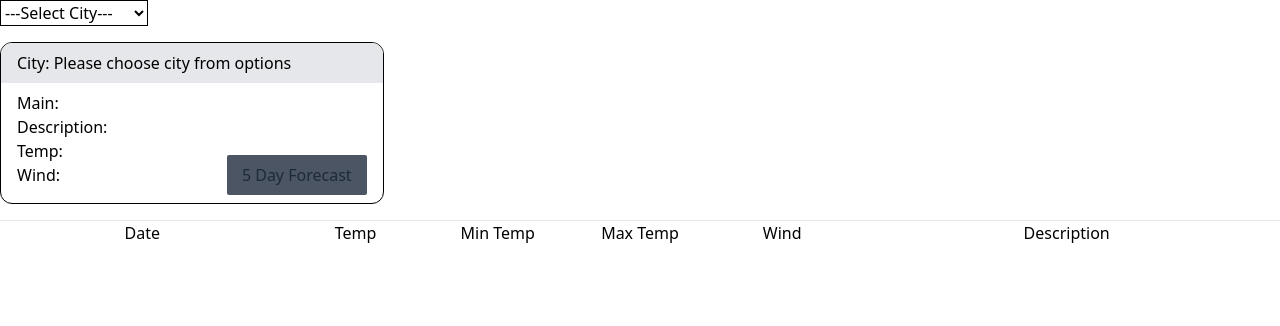
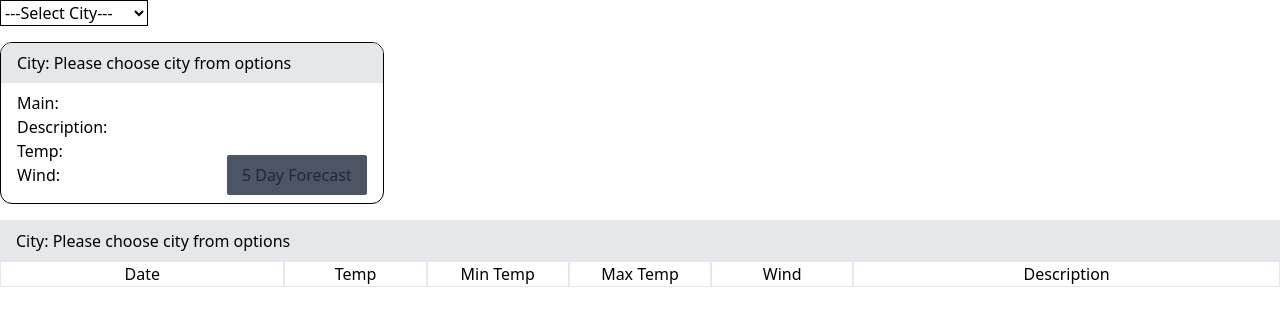
Before and after one commit to jekiquin/simpleweatherapp, a React (Create React App) app: page / in a window 1280 px wide. Shown: the top 326 px of the page. Built offline with nearby package versions, Linux system fonts and the light colour scheme; what react-dotenv would draw is missing.

Commit message:
added forecasts and forecasts details

```diff
--- /dev/null
+++ b/src/components/ForecastsDetails/ForecastsDetails.js
@@ -0,0 +1,10 @@
+import { selectForecasts } from 'features/Forecasts/forecastsSlice';
+import { useSelector } from 'react-redux';
+
+export default function ForecastsDetails() {
+	const forecasts = useSelector(selectForecasts);
+
+	const displayForecasts = forecasts?.map((forecast) => (
+		<div className="grid grid-cols-custom"></div>
+	));
+}
--- a/src/components/TableHeader/TableHeader.js
+++ b/src/components/TableHeader/TableHeader.js
@@ -6,7 +6,7 @@ export default function TableHeader() {
 	return (
 		<div className="grid grid-cols-custom">
 			{HEADERS.map((header) => (
-				<p className="text-center" key={uuid()}>
+				<p className="text-center border" key={uuid()}>
 					{header}
 				</p>
 			))}
--- a/src/features/Forecasts/Forecasts.js
+++ b/src/features/Forecasts/Forecasts.js
@@ -1,15 +1,14 @@
 import { useSelector } from 'react-redux';
-import { useForecasts } from 'features/Forecasts/forecastsSlice';
 import { selectCity } from 'features/Dropdown/dropdownSlice';
 import TableHeader from 'components/TableHeader/TableHeader';
+import DetailHeader from 'components/DetailHeader/DetailHeader';
 
 export default function Forecasts() {
 	const city = useSelector(selectCity);
-	const forecasts = useSelector(useForecasts);
 
-	const displayForecast = forecasts?.map((forecast) => <></>);
 	return (
 		<article className="w-full">
+			<DetailHeader city={city} />
 			<TableHeader />
 		</article>
 	);
```
